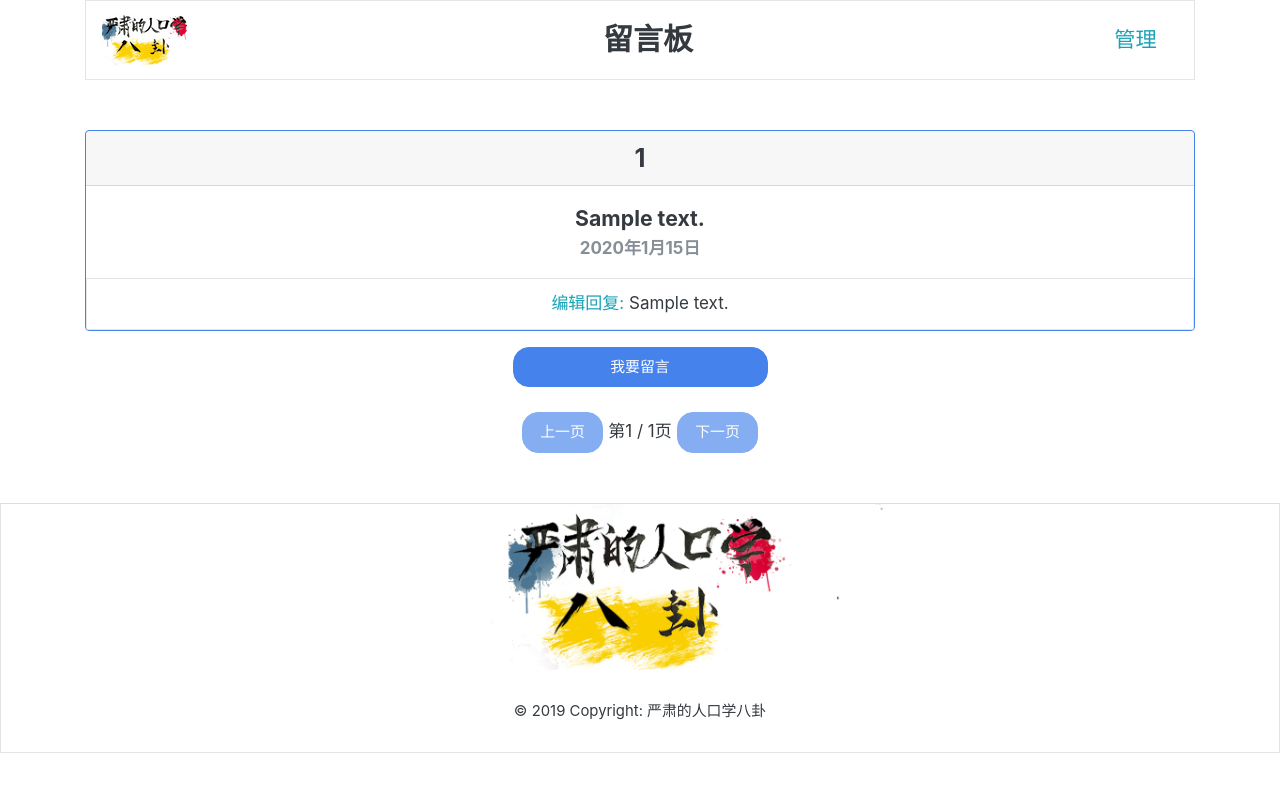
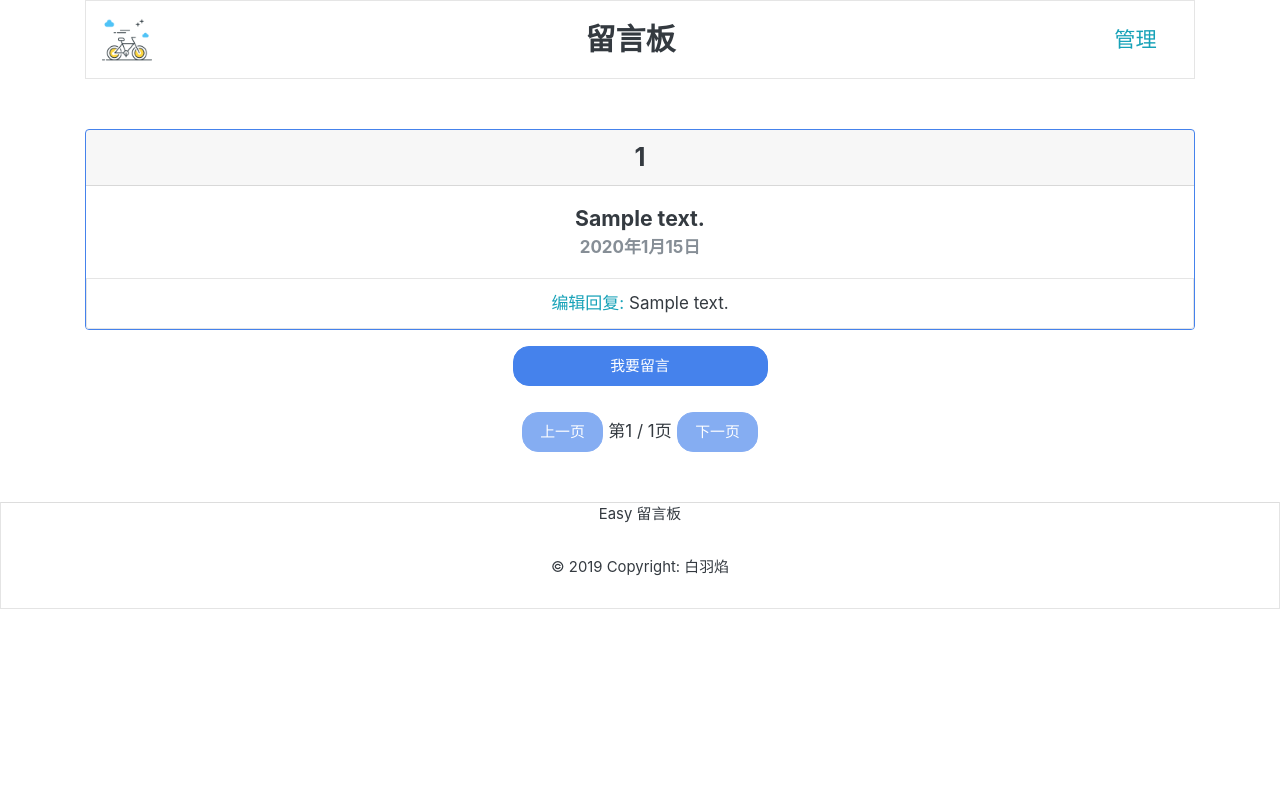
Before and after one commit to powerfooI/MessageBoard, a Django app: page / in a window 1280 px wide. Run offline with Django 3.2, Linux system fonts and the light colour scheme; tables that the repository leaves empty hold one stand-in row (values such as "Sample post"); style sheets or scripts are compiled from the project's sources; some libraries are stand-ins or nearby versions.

Commit message:
chore: 替换了一些文本和图片素材

```diff
--- a/board/templates/board/base.html
+++ b/board/templates/board/base.html
@@ -3,7 +3,7 @@
 <head>
     <meta charset="utf-8">
     <meta name="viewport" content="width=device-width, initial-scale=1">
-    <title>严肃的人口学八卦</title>
+    <title>Easy留言板</title>
 
     <!-- Bootstrap core CSS -->
     <link href="{% static 'board/css/bootstrap.min.css' %}" rel="stylesheet">
@@ -34,9 +34,10 @@
 </div>
 <footer class="border-top bg-light">
     <div class="container text-center ">
-        <img class="center-block" src="{% static 'board/assets/footer.jpeg' %}" width="50%" alt="Footer_logo">
+        <!-- <img class="center-block" src="{% static 'board/assets/footer.jpeg' %}" width="50%" alt="Footer_logo"> -->
+        Easy 留言板
     </div>
-    <div class="text-center" style="margin: 30;">© 2019 Copyright: 严肃的人口学八卦</div>
+    <div class="text-center" style="margin: 30;">© 2019 Copyright: 白羽焰</div>
 </footer>
 <script src="{% static 'board/js/jquery-3.3.1.min.js' %}"></script>
 <script src="{% static 'board/js/bootstrap.min.js' %}"></script>
```
Also changed, not shown: board/static/board/assets/footer.jpeg (deleted), board/static/board/assets/top.png.
